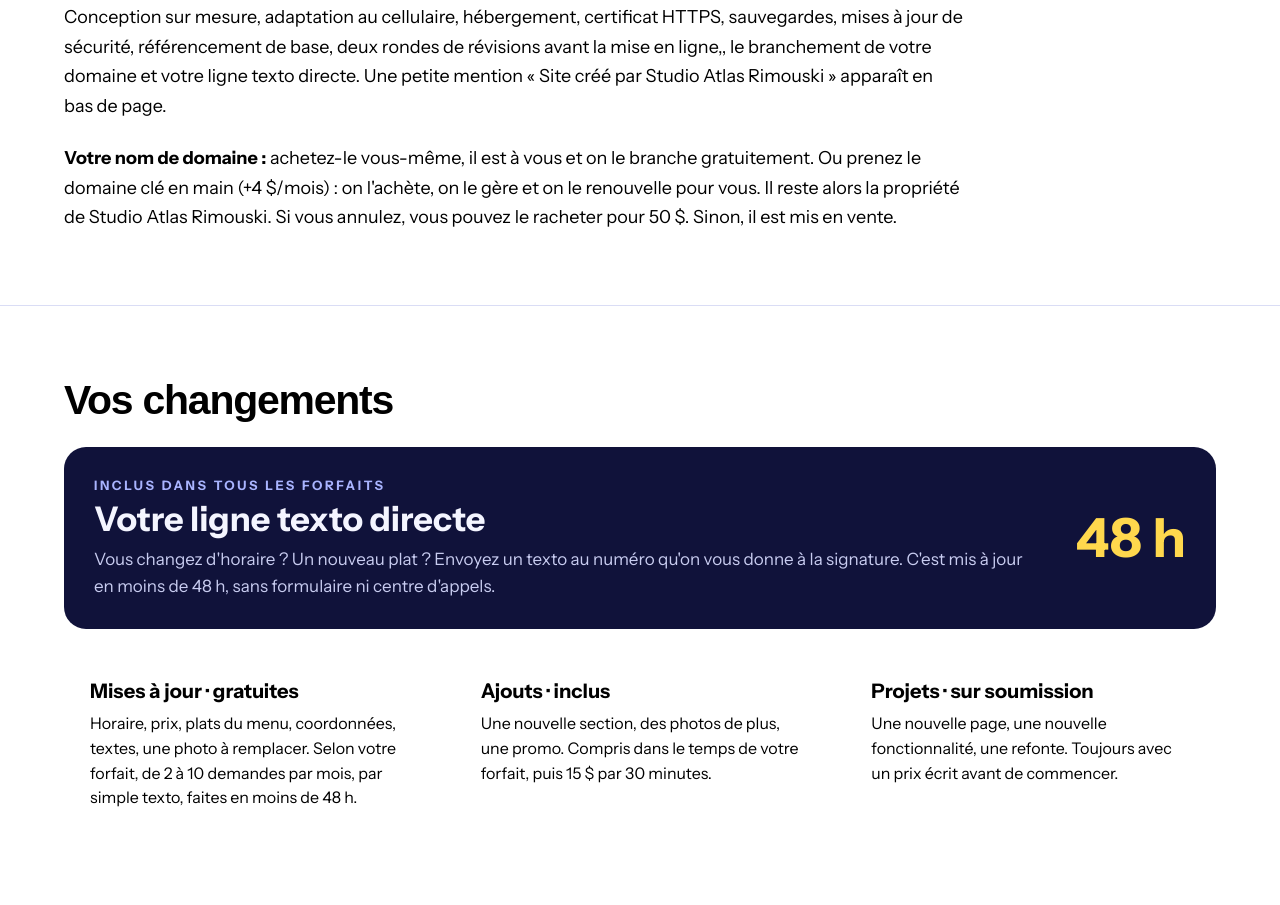
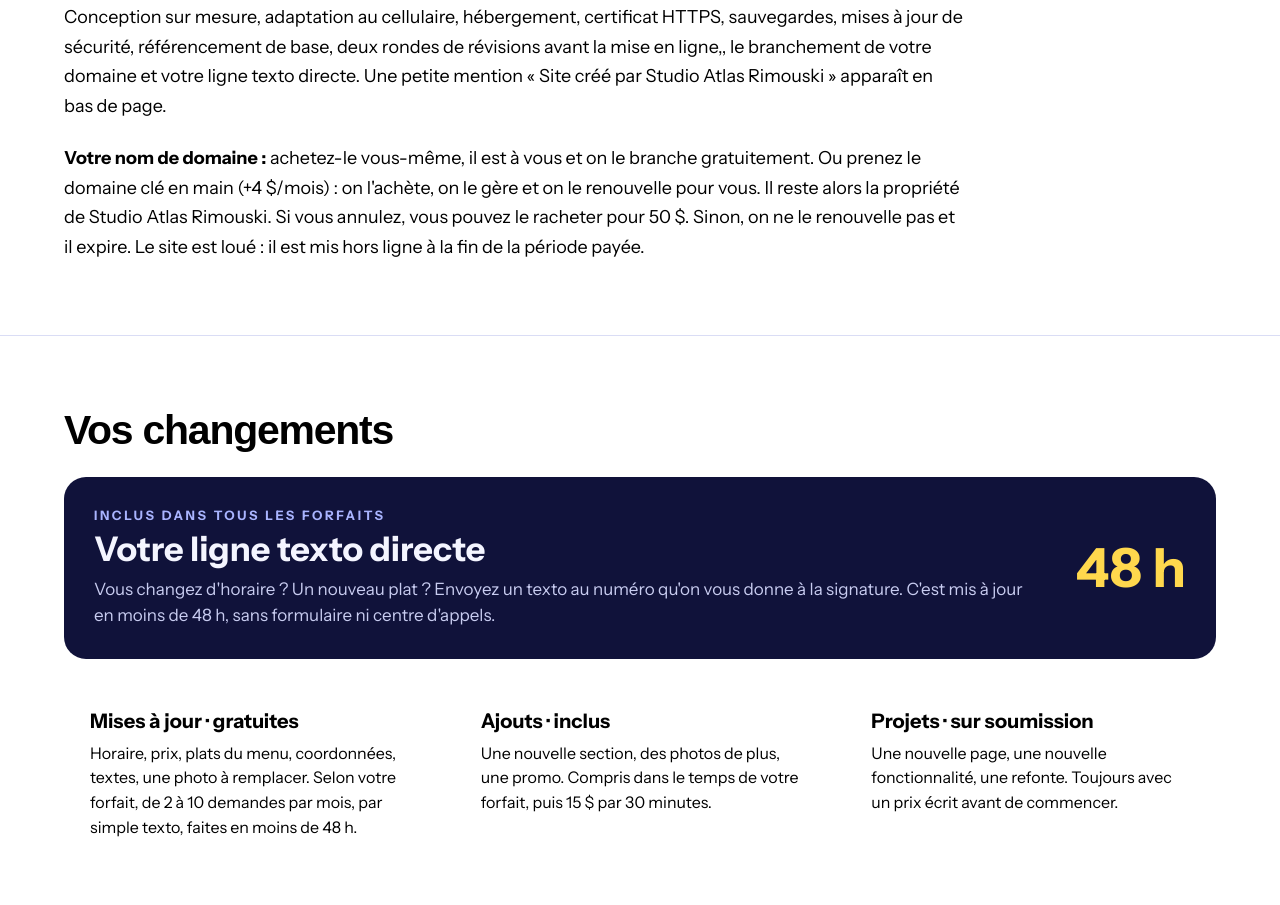
Before and after one commit to lbdev777/studioatlasrimouski, a plain HTML site: page forfaits.html in a window 1280 px wide. Shown: the part 2645-3550 px from the top of the page. Drawn offline with Linux system fonts and the light colour scheme; a web font is replaced by a local one.

Commit message:
Domaine clé en main non racheté : expire (pas de mise en vente) ; site mis hors ligne à la fin de la période payée (#19)
Claude-Session: https://claude.ai/code/session_01Q69offzdZGFoatLamdn3XT

Co-authored-by: Claude <noreply@anthropic.com>

```diff
--- a/forfaits.html
+++ b/forfaits.html
@@ -156,7 +156,7 @@ a:focus-visible{outline:3px solid #FFD84D;outline-offset:3px}
     <div style="max-width: 1200px; margin: 0 auto; padding: 72px 24px; box-sizing: border-box; display: flex; flex-direction: column; gap: 22px">
       <h2 style="margin: 0; font-size: clamp(28px, 3.4vw, 40px); font-weight: 900">Inclus dans tous les forfaits</h2>
       <p style="margin: 0; font-size: 18px; line-height: 1.65; max-width: 900px">Conception sur mesure, adaptation au cellulaire, hébergement, certificat HTTPS, sauvegardes, mises à jour de sécurité, référencement de base, deux rondes de révisions avant la mise en ligne,, le branchement de votre domaine et votre ligne texto directe. Une petite mention « Site créé par Studio Atlas Rimouski » apparaît en bas de page.</p>
-      <p style="margin: 0; font-size: 18px; line-height: 1.65; max-width: 900px"><strong>Votre nom de domaine :</strong> achetez-le vous-même, il est à vous et on le branche gratuitement. Ou prenez le domaine clé en main (+4 $/mois) : on l'achète, on le gère et on le renouvelle pour vous. Il reste alors la propriété de Studio Atlas Rimouski. Si vous annulez, vous pouvez le racheter pour 50 $. Sinon, il est mis en vente.</p>
+      <p style="margin: 0; font-size: 18px; line-height: 1.65; max-width: 900px"><strong>Votre nom de domaine :</strong> achetez-le vous-même, il est à vous et on le branche gratuitement. Ou prenez le domaine clé en main (+4 $/mois) : on l'achète, on le gère et on le renouvelle pour vous. Il reste alors la propriété de Studio Atlas Rimouski. Si vous annulez, vous pouvez le racheter pour 50 $. Sinon, on ne le renouvelle pas et il expire. Le site est loué : il est mis hors ligne à la fin de la période payée.</p>
     </div>
   </section>
 
```
Also changed, not shown: contact.html (+1 -1 lines).
